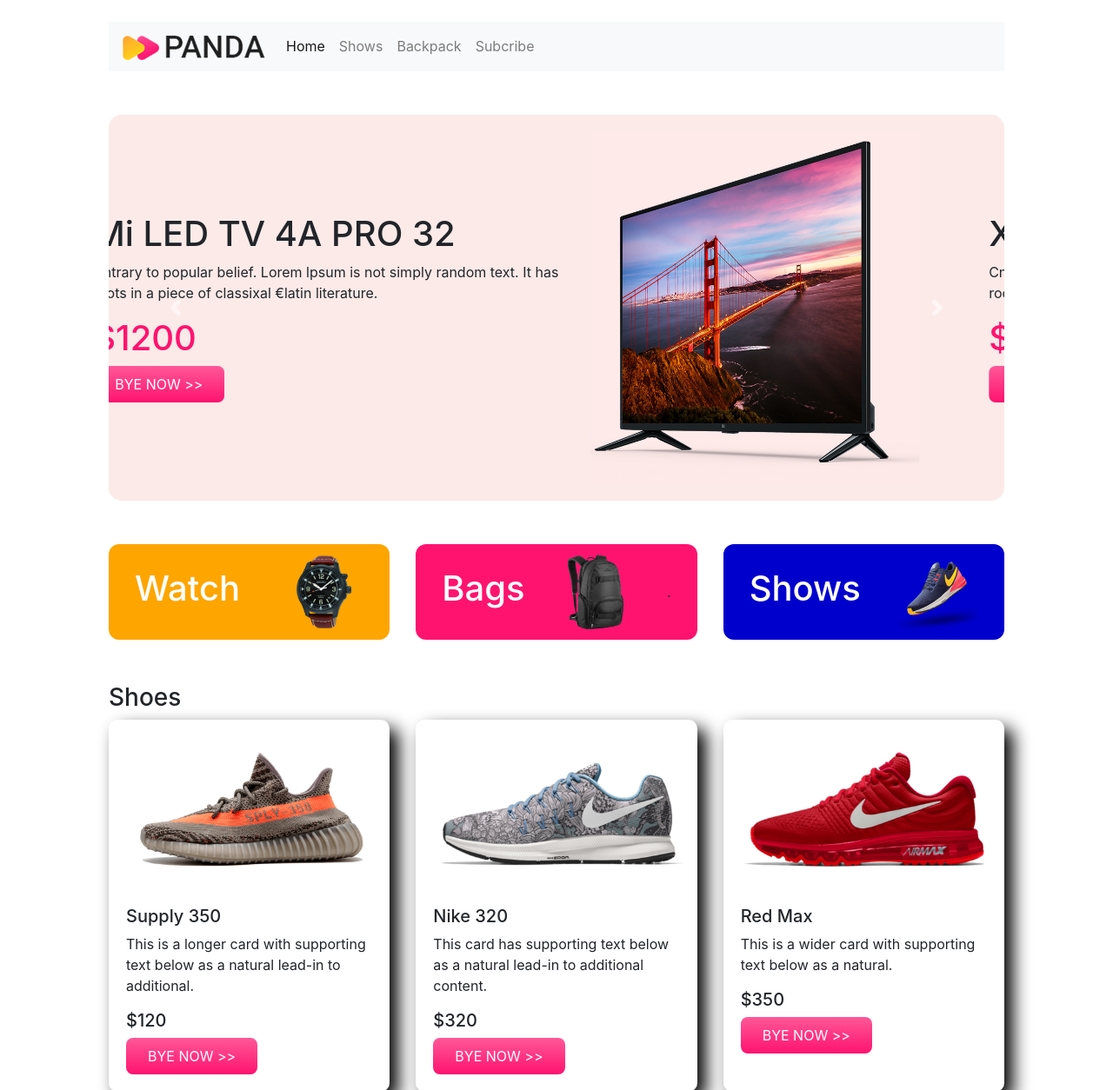
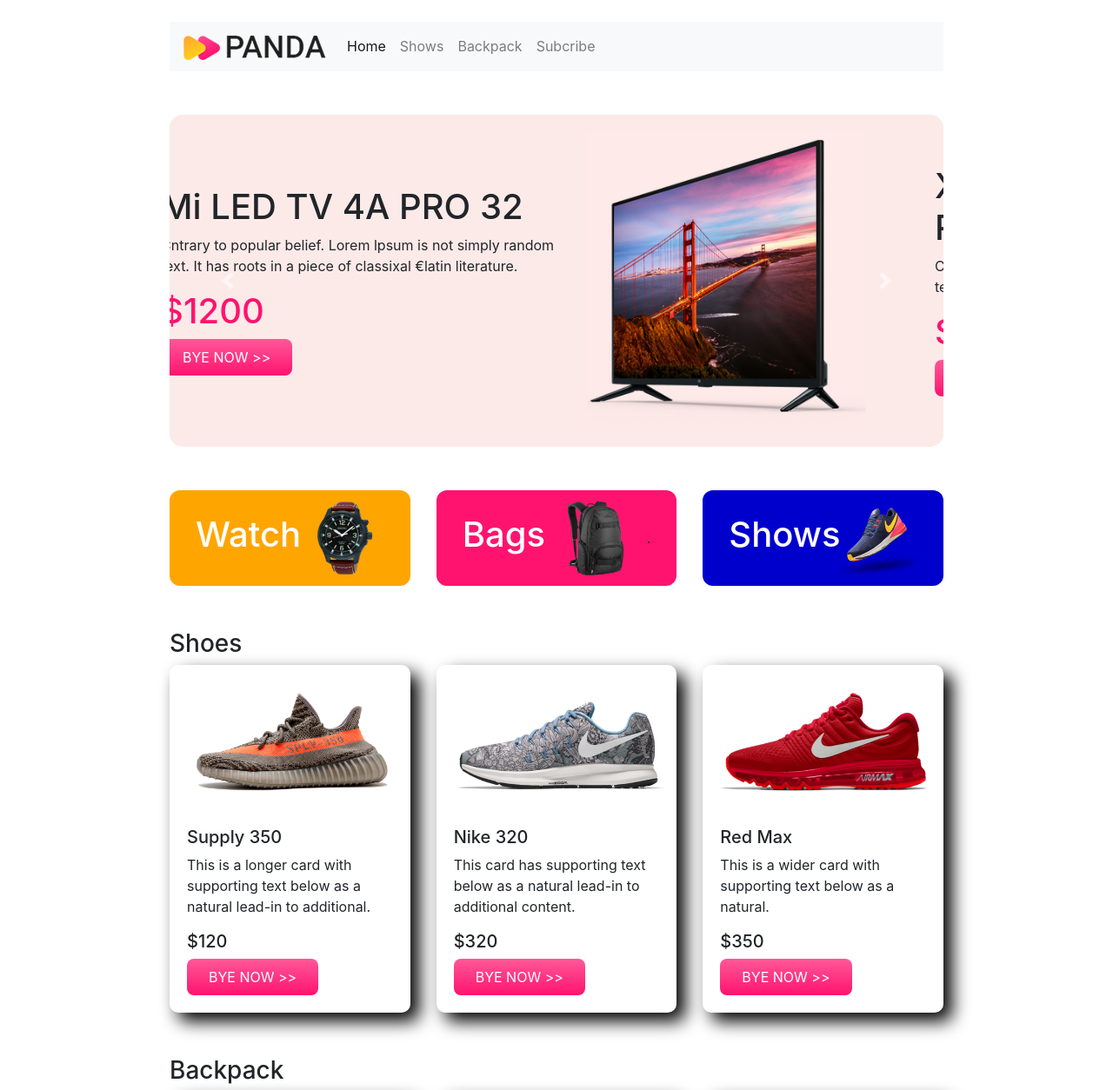
Before and after one commit to RHE-Nila/panda-e-comerce, a plain HTML site: page index.html in a window 1280 px wide. Shown: the top 1254 px of the page at 87% size. Drawn offline with nearby package versions, Linux system fonts and the light colour scheme.

Commit message:
there was a new problem facec to git push.

```diff
--- a/index.html
+++ b/index.html
@@ -12,7 +12,7 @@
 
 
 
-    <div class="conteiner">
+    <div class="container">
         <nav class="navbar navbar-expand-lg navbar-light bg-light">
             <a class="navbar-brand" href="#">
                 <img src="images/logo.png" alt="">
@@ -42,7 +42,7 @@
 
 
 
-    <div class="conteiner">
+    <div class="container">
         <div id="carouselExampleControls" class="carousel slide orange-bg" data-ride="carousel">
             <div class="carousel-inner">
               <div class="carousel-item active">
@@ -99,7 +99,7 @@
           </div>
     </div>
 
-<div class="conteiner categories">
+<div class="container categories">
   <div class="row">
     <div class="col-md-4">
       <div class="d-flex justify-content-between align-items-center cat1">
@@ -123,7 +123,7 @@
 </div>
 
 
-<div class="conteiner shoes" id="shoes">
+<div class="container shoes" id="shoes">
   <h3>Shoes</h3>
   <div class="card-deck">
     <div class="card">
@@ -156,7 +156,7 @@
   </div>
 </div>
 
-<div class="conteiner" id="backpack">
+<div class="container" id="backpack">
   <h3>Backpack</h3>
   <div class="card-deck">
     <div class="card">
@@ -195,7 +195,7 @@
   </div>
 </div>
 
-<div class="conteiner d-flex justify-content-center orange-bg" id="subscribe">
+<div class="container d-flex justify-content-center orange-bg" id="subscribe">
  <div>
   <h3>LET'S STAY IN TOUCH</h3>
   <h6>Get updates on sales, specials and more </h6>
--- a/style.css
+++ b/style.css
@@ -2,7 +2,7 @@
     background-color: #fceae8;
     border-radius: 15px;
 }
-.conteiner{
+.container{
 width: 100%;
     padding: 25px 125px;
 }
@@ -53,9 +53,8 @@ color: white;
 #subscribe h6{
     color: teal;
 }
- #subscribe{
-     padding: 25px 125px;
- }
+
+
  footer{
      text-align: center;
  }
```
